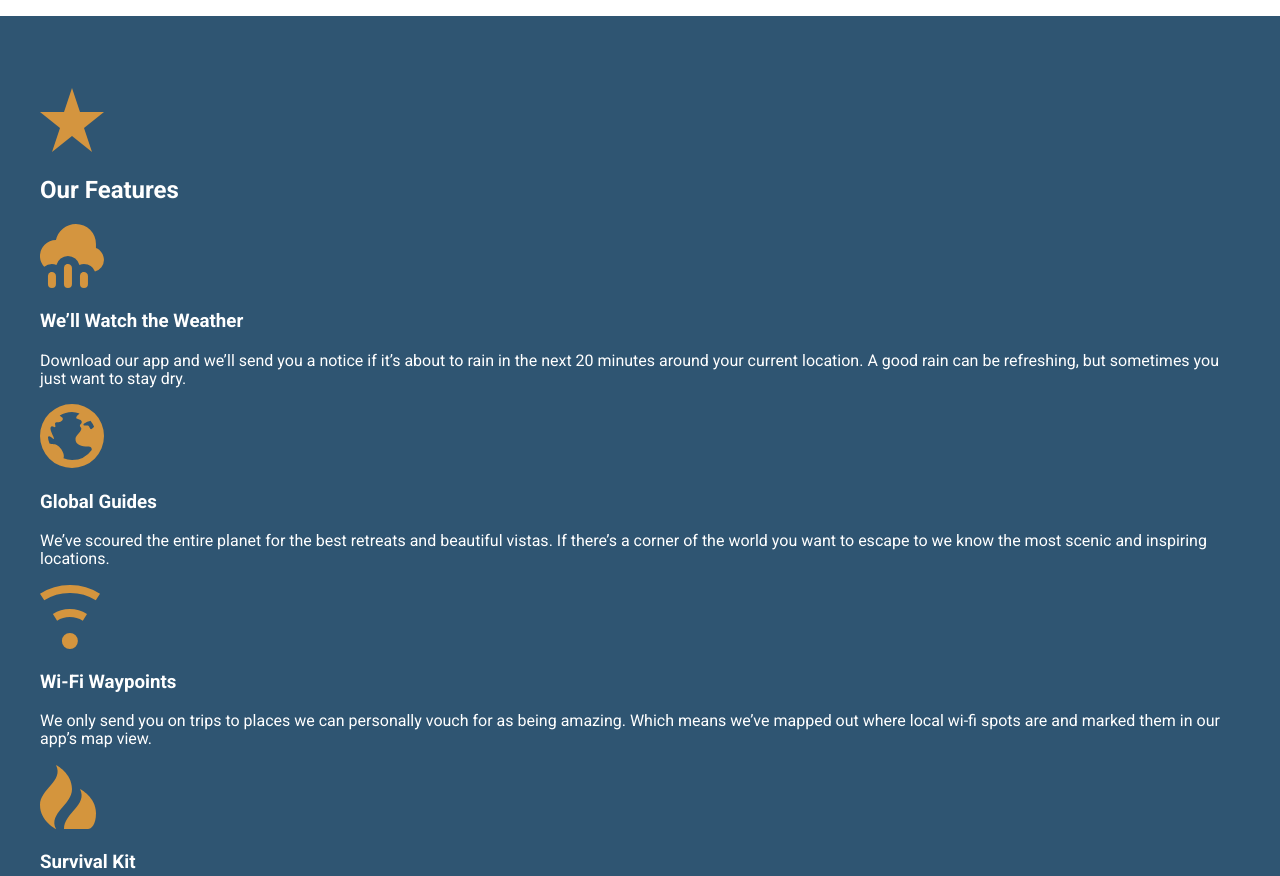
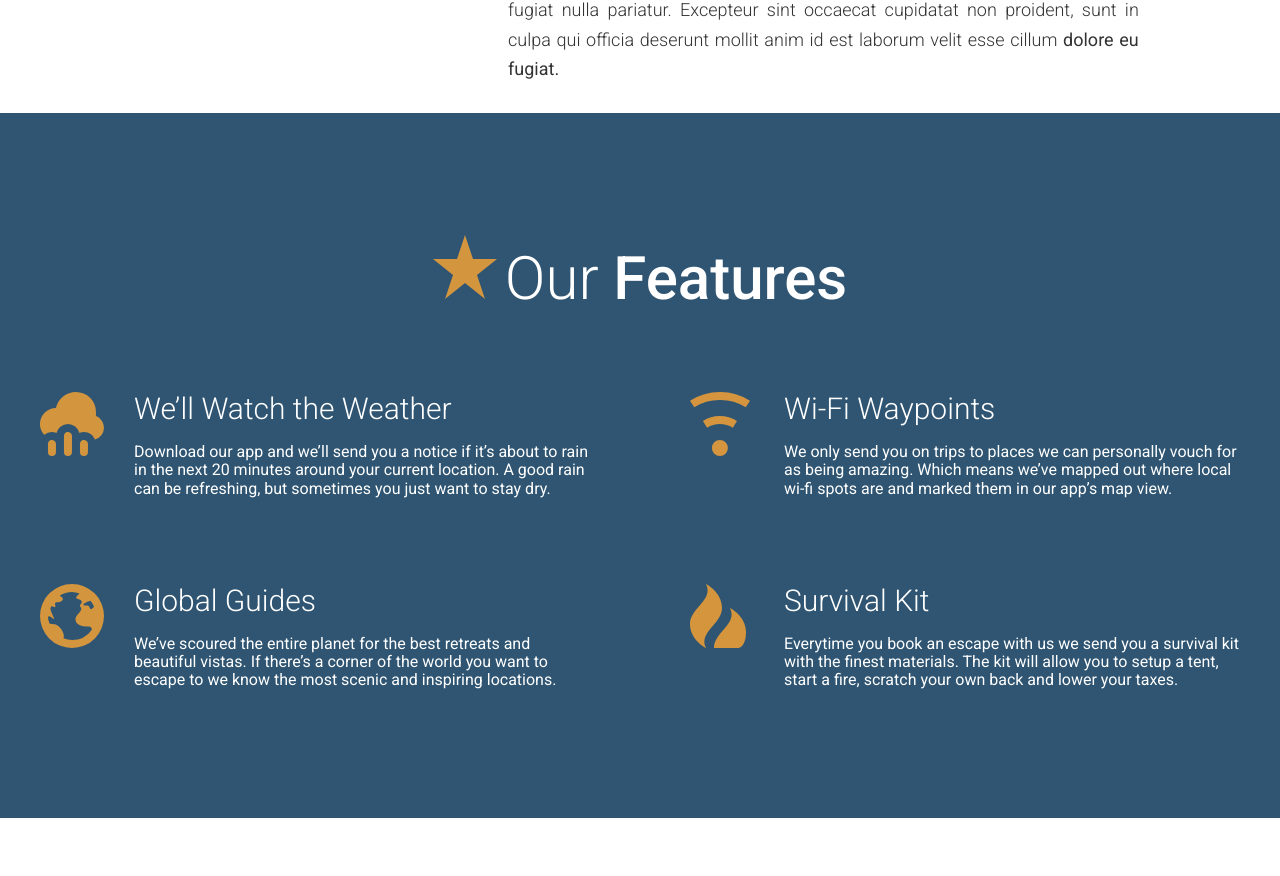
Before and after one commit to Ashfaq4/tour-is-fun, a website: page app/index.html in a window 1280 px wide. Shown: the part 2038-2914 px from the top of the page. Drawn offline with Linux system fonts and the light colour scheme.

Commit message:
Completed Our features section

```diff
--- a/app/assets/styles/modules/_content-container.css
+++ b/app/assets/styles/modules/_content-container.css
@@ -1,8 +1,9 @@
 .content-container {
   p {
+    font-weight: 300;
     text-align: justify;
-    line-height: 1.40;
-    margin: 1.2rem 0;
+    line-height: 1.65;
+    margin: 0 0 1.8rem 0;
 
     @mixin atSmall {
        font-size: 1.125rem;
--- /dev/null
+++ b/app/assets/styles/modules/_feature-item.css
@@ -0,0 +1,33 @@
+.feature-item {
+  position: relative;
+  padding-bottom: 2.50rem;
+
+    @mixin atSmall {
+      padding-left: 94px;
+    }
+
+  &__icon {
+    display: block;
+    margin: 0 auto;
+
+    @mixin atSmall {
+      position: absolute;
+      left: 0;
+
+    }
+  }
+
+  &__title {
+    font-size: 1.60rem;
+    font-weight: 300;
+    text-align: center;
+    margin-bottom: 0.8rem;
+    margin-top: 0.7em;
+
+    @mixin atSmall {
+      font-size: 1.875rem;
+      margin-top: 1em;
+      text-align: left;
+    }
+  }
+}
--- a/app/assets/styles/modules/_row.css
+++ b/app/assets/styles/modules/_row.css
@@ -9,8 +9,16 @@
   &--gutters {
     margin-right: -65px;
   }
+  &--gutters-large {
+    margin-right: -100px;
+  }
+
   &--gutters > div {
     padding-right: 65px;
+  }
+
+  &--gutters-large > div {
+    padding-right: 100px;
   }
 
    &__b-margin-until-medium {
@@ -28,7 +36,12 @@
     }
 
     &__md-4--larger {
+     width : 37%;
+    }
 
+    &__md-6 {
+      float : left;
+      width: 50%;
     }
 
     &__md-8 {
--- /dev/null
+++ b/app/assets/styles/modules/_section-title.css
@@ -0,0 +1,32 @@
+.section-title {
+  font-size: 2.55rem;
+  font-weight: 300;
+  text-align: center;
+
+  @mixin atSmall {
+    font-size: 3.75rem;
+  }
+
+  strong {
+    font-weight: 500;
+  }
+
+  &__icon {
+    display: block;
+    margin-left: auto;
+    margin-right: auto;
+    margin-bottom: 0.6rem;
+
+    @mixin atSmall {
+       margin-right: 0.5rem;
+       margin-left: 0;
+       margin-bottom: 0;
+       display: inline-block;
+
+
+
+    }
+  }
+
+
+}
--- a/app/assets/styles/style.css
+++ b/app/assets/styles/style.css
@@ -9,3 +9,5 @@
 @import "modules/_headline";
 @import "modules/_row";
 @import "modules/_content-container";
+@import "modules/_section-title";
+@import "modules/_feature-item";
--- a/app/index.html
+++ b/app/index.html
@@ -71,24 +71,37 @@
 
   <div id="features" class="page-section page-section--blue">
     <div class="wrapper">
-      <img src="assets/images/icons/star.svg">
-      <h2>Our Features</h2>
+      <h2 class="section-title"><img class="section-title__icon" src="assets/images/icons/star.svg">Our <strong> Features </strong></h2>
+      <div class="row row--gutters-large">
+       <div class="row__md-6">
+          <div class="feature-item">
+            <img class="feature-item__icon" src="assets/images/icons/rain.svg">
+            <h3 class="feature-item__title">We&rsquo;ll Watch the Weather</h3>
+            <p>Download our app and we&rsquo;ll send you a notice if it&rsquo;s about to rain in the next 20 minutes around your current location. A good rain can be refreshing, but sometimes you just want to stay dry.</p>
+          </div>
 
-      <img src="assets/images/icons/rain.svg">
-      <h3>We&rsquo;ll Watch the Weather</h3>
-      <p>Download our app and we&rsquo;ll send you a notice if it&rsquo;s about to rain in the next 20 minutes around your current location. A good rain can be refreshing, but sometimes you just want to stay dry.</p>
+          <div class="feature-item">
+            <img class="feature-item__icon" src="assets/images/icons/globe.svg">
+            <h3 class="feature-item__title">Global Guides</h3>
+            <p>We&rsquo;ve scoured the entire planet for the best retreats and beautiful vistas. If there&rsquo;s a corner of the world you want to escape to we know the most scenic and inspiring locations.</p>
+          </div>
+       </div>
+       <div class="row__md-6">
+          <div class="feature-item">
+            <img class="feature-item__icon" src="assets/images/icons/wifi.svg">
+            <h3 class="feature-item__title">Wi-Fi Waypoints</h3>
+            <p>We only send you on trips to places we can personally vouch for as being amazing. Which means we&rsquo;ve mapped out where
+              local wi-fi spots are and marked them in our app&rsquo;s map view.</p>
+          </div>
 
-      <img src="assets/images/icons/globe.svg">
-      <h3>Global Guides</h3>
-      <p>We&rsquo;ve scoured the entire planet for the best retreats and beautiful vistas. If there&rsquo;s a corner of the world you want to escape to we know the most scenic and inspiring locations.</p>
-
-      <img src="assets/images/icons/wifi.svg">
-      <h3>Wi-Fi Waypoints</h3>
-      <p>We only send you on trips to places we can personally vouch for as being amazing. Which means we&rsquo;ve mapped out where local wi-fi spots are and marked them in our app&rsquo;s map view.</p>
-
-      <img src="assets/images/icons/fire.svg">
-      <h3>Survival Kit</h3>
-      <p>Everytime you book an escape with us we send you a survival kit with the finest materials. The kit will allow you to setup a tent, start a fire, scratch your own back and lower your taxes.</p>
+          <div class="feature-item">
+            <img class="feature-item__icon" src="assets/images/icons/fire.svg">
+            <h3 class="feature-item__title">Survival Kit</h3>
+            <p>Everytime you book an escape with us we send you a survival kit with the finest materials. The kit will allow you to setup
+            a tent, start a fire, scratch your own back and lower your taxes.</p>
+          </div>
+       </div>
+      </div>
     </div>
   </div>
 
--- a/app/temp/styles/style.css
+++ b/app/temp/styles/style.css
@@ -562,8 +562,16 @@ a {
     margin-right: -65px;
   }
 
+.row--gutters-large {
+    margin-right: -100px;
+  }
+
 .row--gutters > div {
     padding-right: 65px;
+  }
+
+.row--gutters-large > div {
+    padding-right: 100px;
   }
 
 .row__b-margin-until-medium {
@@ -581,7 +589,12 @@ a {
     }
 
     .row__md-4--larger {
+     width : 37%;
+    }
 
+    .row__md-6 {
+      float : left;
+      width: 50%;
     }
 
     .row__md-8 {
@@ -595,9 +608,10 @@ a {
   }
 
 .content-container p {
+    font-weight: 300;
     text-align: justify;
-    line-height: 1.40;
-    margin: 1.2rem 0;
+    line-height: 1.65;
+    margin: 0 0 1.8rem 0;
   }
 
 @media (min-width: 576px) {
@@ -610,3 +624,83 @@ a {
 .content-container p a {
     font-weight: 700;
   }
+
+.section-title {
+  font-size: 2.55rem;
+  font-weight: 300;
+  text-align: center;
+
+
+}
+
+@media (min-width: 576px) {
+
+.section-title {
+    font-size: 3.75rem
+
+
+}
+  }
+
+.section-title strong {
+    font-weight: 500;
+  }
+
+.section-title__icon {
+    display: block;
+    margin-left: auto;
+    margin-right: auto;
+    margin-bottom: 0.6rem;
+  }
+
+@media (min-width: 576px) {
+
+.section-title__icon {
+       margin-right: 0.5rem;
+       margin-left: 0;
+       margin-bottom: 0;
+       display: inline-block
+  }
+  }
+
+.feature-item {
+  position: relative;
+  padding-bottom: 2.50rem;
+}
+
+@media (min-width: 576px) {
+
+.feature-item {
+      padding-left: 94px
+}
+  }
+
+.feature-item__icon {
+    display: block;
+    margin: 0 auto;
+  }
+
+@media (min-width: 576px) {
+
+.feature-item__icon {
+      position: absolute;
+      left: 0
+  }
+  }
+
+.feature-item__title {
+    font-size: 1.60rem;
+    font-weight: 300;
+    text-align: center;
+    margin-bottom: 0.8rem;
+    margin-top: 0.7em;
+  }
+
+@media (min-width: 576px) {
+
+.feature-item__title {
+      font-size: 1.875rem;
+      margin-top: 1em;
+      text-align: left
+  }
+  }
```
